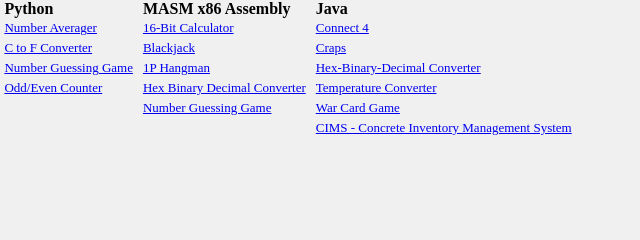
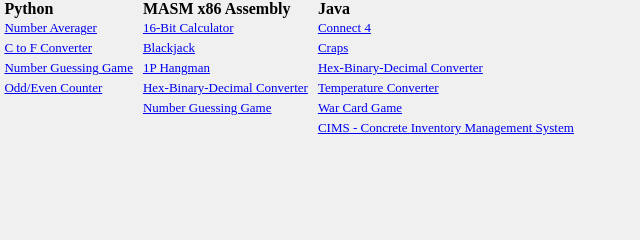
Before and after one commit to astandev-git/astandev-git.github.io, a plain HTML site: page docs/index.html in a window 1280 px wide. Shown: the part 110-350 px from the top of the page, 578-1218 px from the left. Drawn offline with Linux system fonts and the light colour scheme.

Commit message:
Update index.html
Signed-off-by: astandev-git <atstancil@gmail.com>

```diff
--- a/docs/index.html
+++ b/docs/index.html
@@ -89,7 +89,7 @@
           <li class="temp"><a target="_blank" href="./files/coding/Assembly/16-bit Calc.asm">16-Bit Calculator</a></li>
           <li class="temp"><a target="_blank" href="./files/coding/Assembly/Blackjack.asm">Blackjack</a></li>
           <li class="temp"><a target="_blank" href="./files/coding/Assembly/Hangman.asm">1P Hangman</a></li>
-          <li class="temp"><a target="_blank" href="./files/coding/Assembly/HexBinDec Converter.asm">Hex Binary Decimal Converter</a></li>
+          <li class="temp"><a target="_blank" href="./files/coding/Assembly/HexBinDec Converter.asm">Hex-Binary-Decimal Converter</a></li>
           <li class="temp"><a target="_blank" href="./files/coding/Assembly/Number Guess.asm">Number Guessing Game</a></li>
         </ul>
         </div>
```
